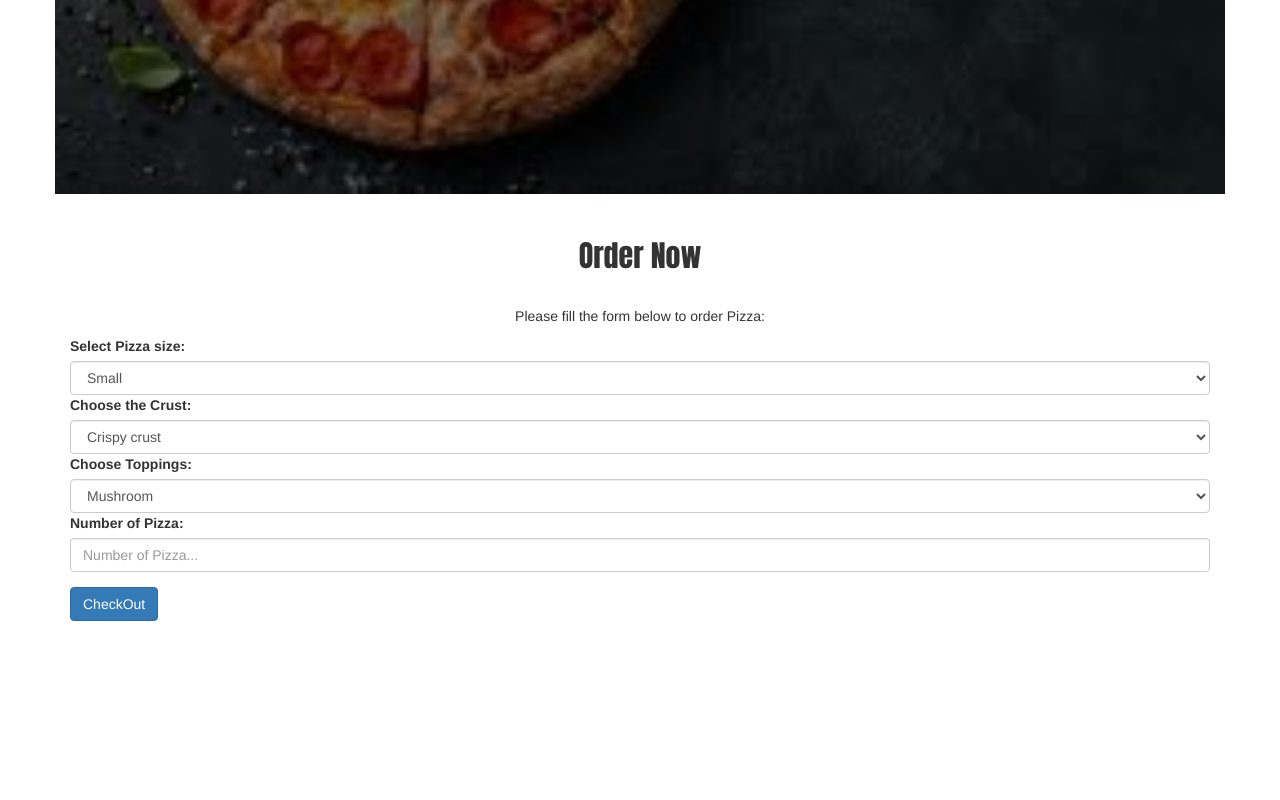
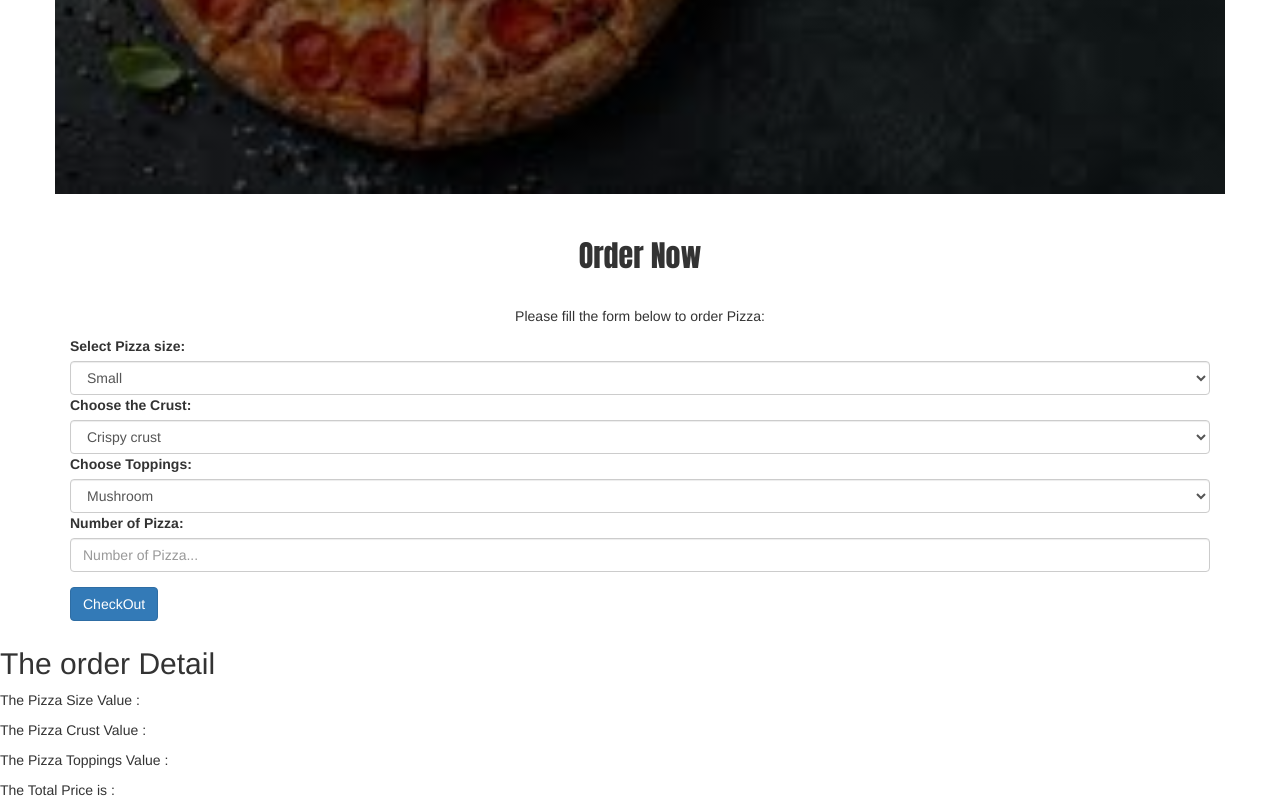
Before and after one commit to Floride125-art/Pizza, a plain HTML site: page index.html in a window 1280 px wide. Shown: the part 1863-2663 px from the top of the page. Before the commit the page ends 2484 px from the top, so only its background shows below. Drawn offline with nearby package versions, Linux system fonts and the light colour scheme.

Commit message:
added section part to display my results

```diff
--- a/index.html
+++ b/index.html
@@ -119,6 +119,18 @@
       <button type="submit" class="btn btn-primary" id="send">CheckOut</button>
     </form>
   </div>
+  <div class="results">
+    <h2>The order Detail</h2>
+    <p>The Pizza Size Value :
+    <span id="paraSize" style="color:green"></span></p>
+    <p>The Pizza Crust Value :
+    <span id="paraCrust" style="color:green"></span></p>
+    <p>The Pizza Toppings Value :
+    <span id="paraToppings" style="color:green"></span> </p>
+    <p>The Total Price is :
+    <span id="answer" style="color:green"></span></p>
+  </div>
+
 
   <link rel="stylesheet" type="text/css" href="css/index.css">
 
```
